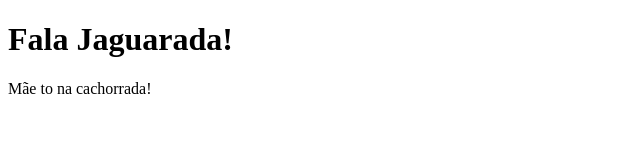
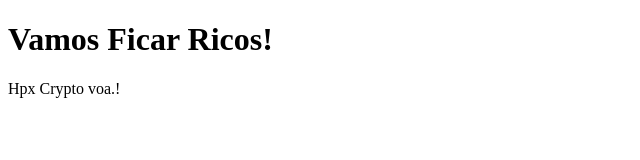
Before and after one commit to sagasfabio/sagasfabio.github.io, a plain HTML site: page index.html in a window 1280 px wide. Shown: the whole page, without its empty margins (0-640 px from the left). Drawn offline with Linux system fonts and the light colour scheme.

Commit message:
index.html
segunda edição

```diff
--- a/index.html
+++ b/index.html
@@ -2,10 +2,10 @@
 <html>
  <head>
     <meta charset="utf-8">
-    <title>Fala Jaguarada!</title>
+    <title>Vamos Ficar Ricos!</title>
  </head>
  <boody>
-    <h1>Fala Jaguarada!</h1>
-    <p>Mãe to na cachorrada!</p>
+    <h1>Vamos Ficar Ricos!</h1>
+    <p>Hpx Crypto voa.!</p>
  </boody>
  </html>
```
